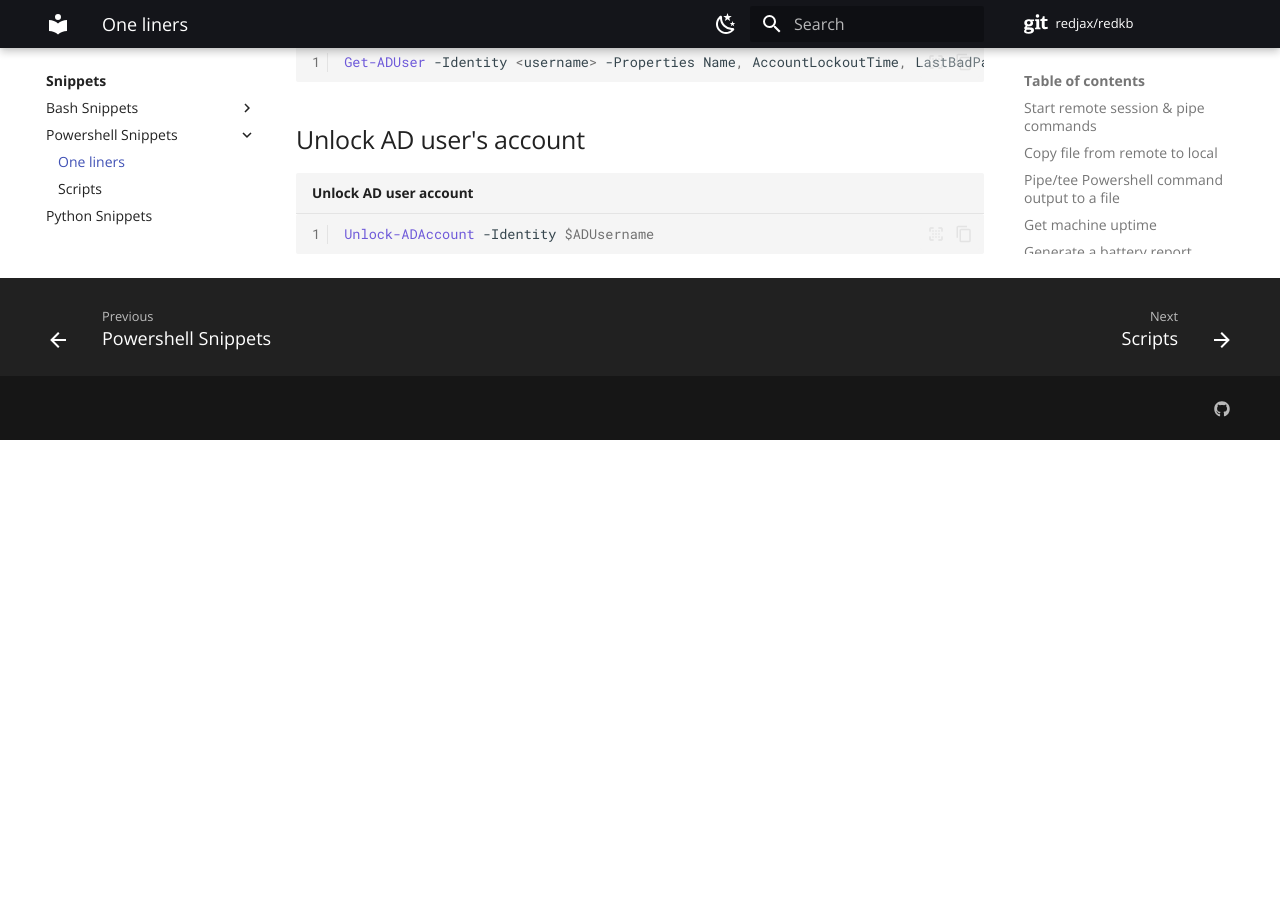
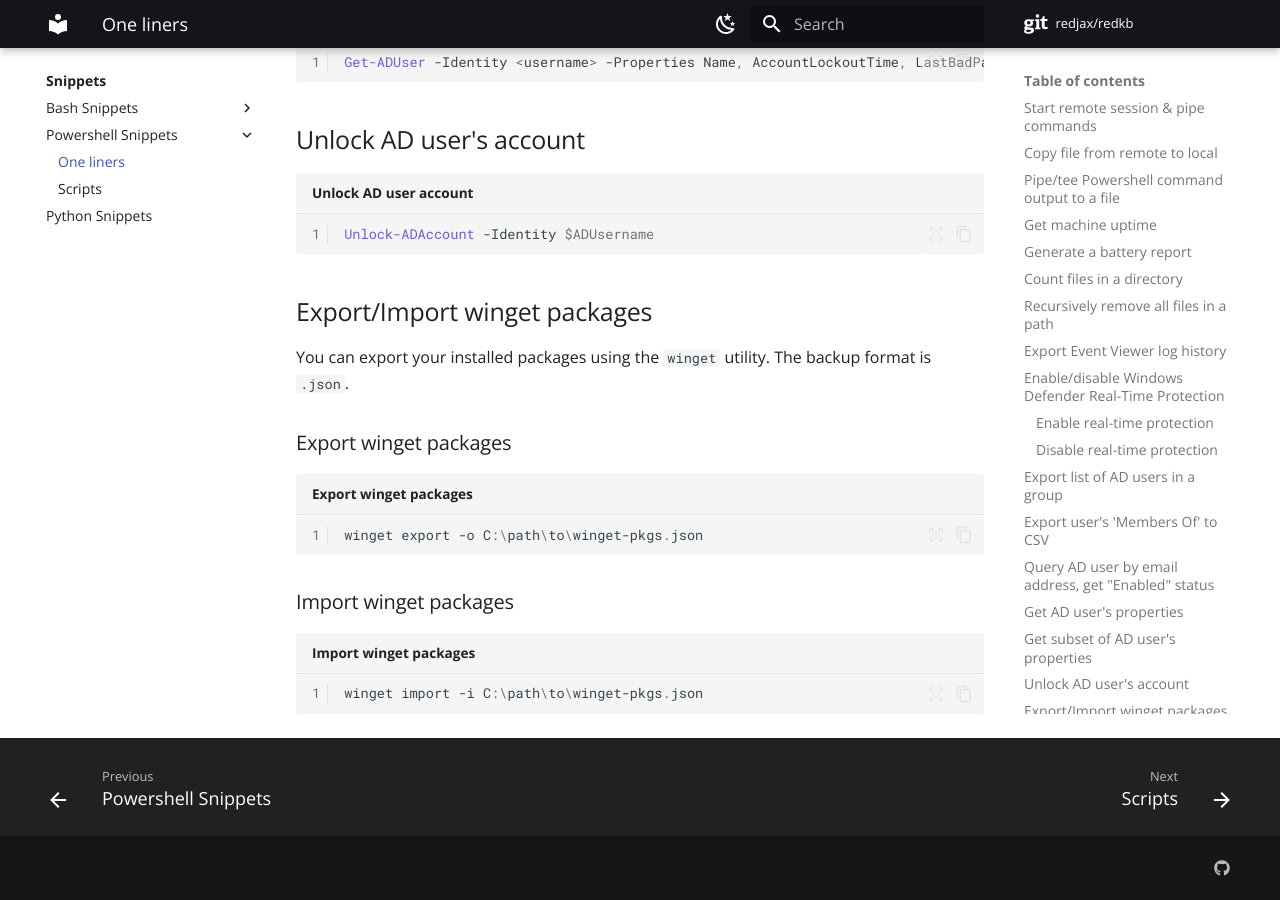
Before and after one commit to redjax/redkb, an MkDocs documentation site: the page built from docs/snippets/Powershell Snippets/one-liners/index.md, in a window 1280 px wide and 900 px high, scrolled down 3561 px. Built offline with MkDocs 1.6.1 and Material for MkDocs 9.7.7, drawn with Linux system fonts in a browser that asks for light colours; comment, search, counter and statistics services are not loaded; before the commit the page ends 4001 px from its top, so only the background shows below that.

Commit message:
Add winget import/export notes

````diff
--- a/docs/snippets/Powershell Snippets/one-liners/index.md
+++ b/docs/snippets/Powershell Snippets/one-liners/index.md
@@ -135,3 +135,19 @@ Get-ADUser -Identity <username> -Properties Name, AccountLockoutTime, LastBadPas
 ```powershell title="Unlock AD user account" linenums="1"
 Unlock-ADAccount -Identity $ADUsername
 ```
+
+## Export/Import winget packages
+
+You can export your installed packages using the `winget` utility. The backup format is `.json`.
+
+### Export winget packages
+
+```powershell title="Export winget packages" linenums="1"
+winget export -o C:\path\to\winget-pkgs.json
+```
+
+### Import winget packages
+
+```powershell title="Import winget packages" linenums="1"
+winget import -i C:\path\to\winget-pkgs.json
+```
````
